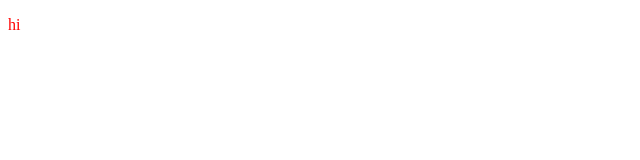
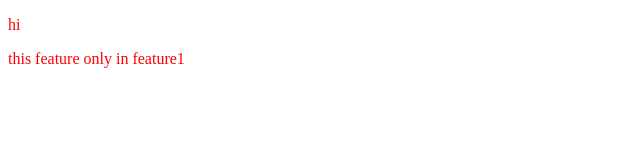
Before and after one commit to Shounak-Chavan/localrepo, a plain HTML site: page index.html in a window 1280 px wide. Shown: the whole page, without its empty margins (0-640 px from the left). Drawn offline with Linux system fonts and the light colour scheme.

Commit message:
this is only in featue1

```diff
--- a/index.html
+++ b/index.html
@@ -8,5 +8,6 @@
 </head>
 <body>
     <p>hi</p>
+    <p>this feature only in feature1</p>
 </body>
 </html>
```
